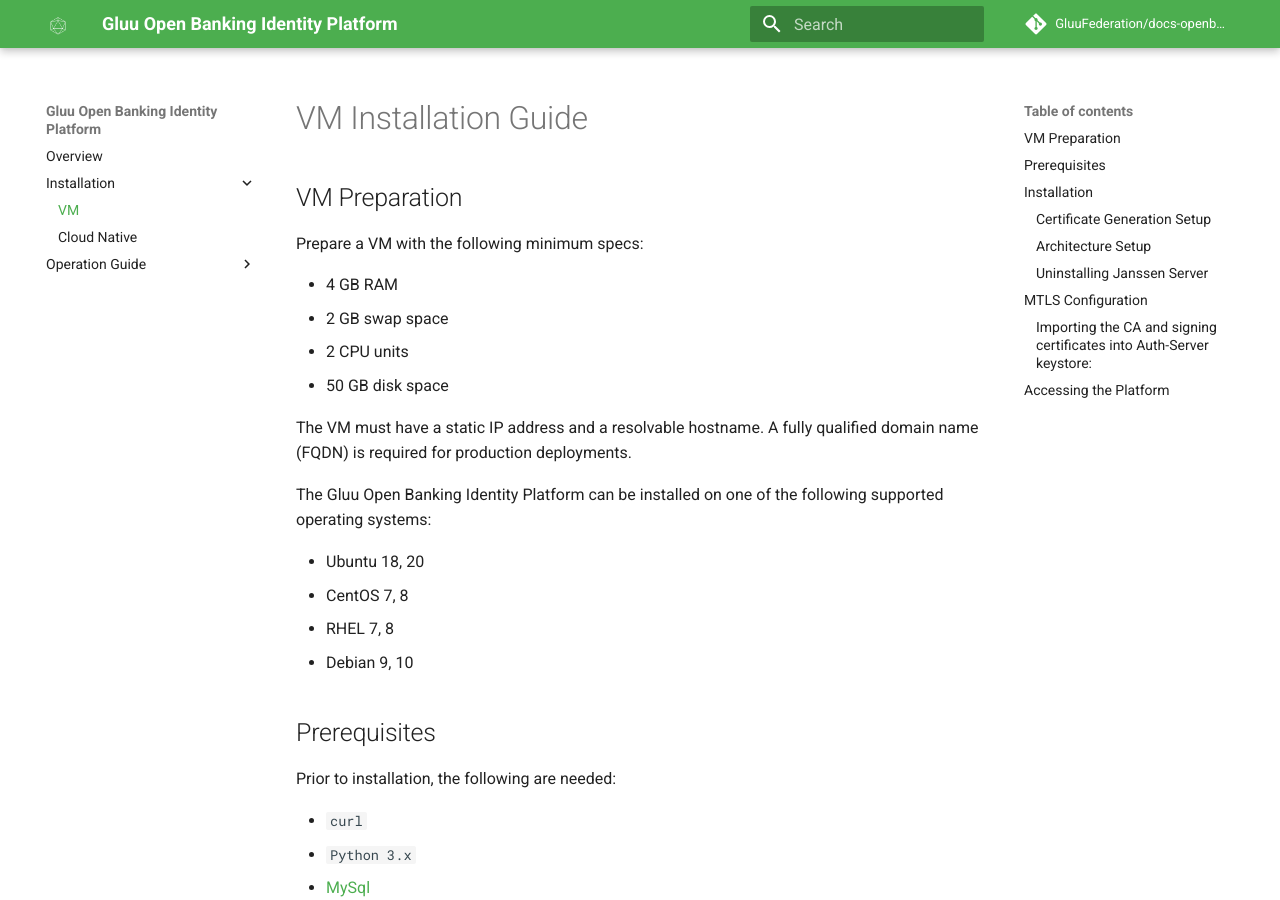
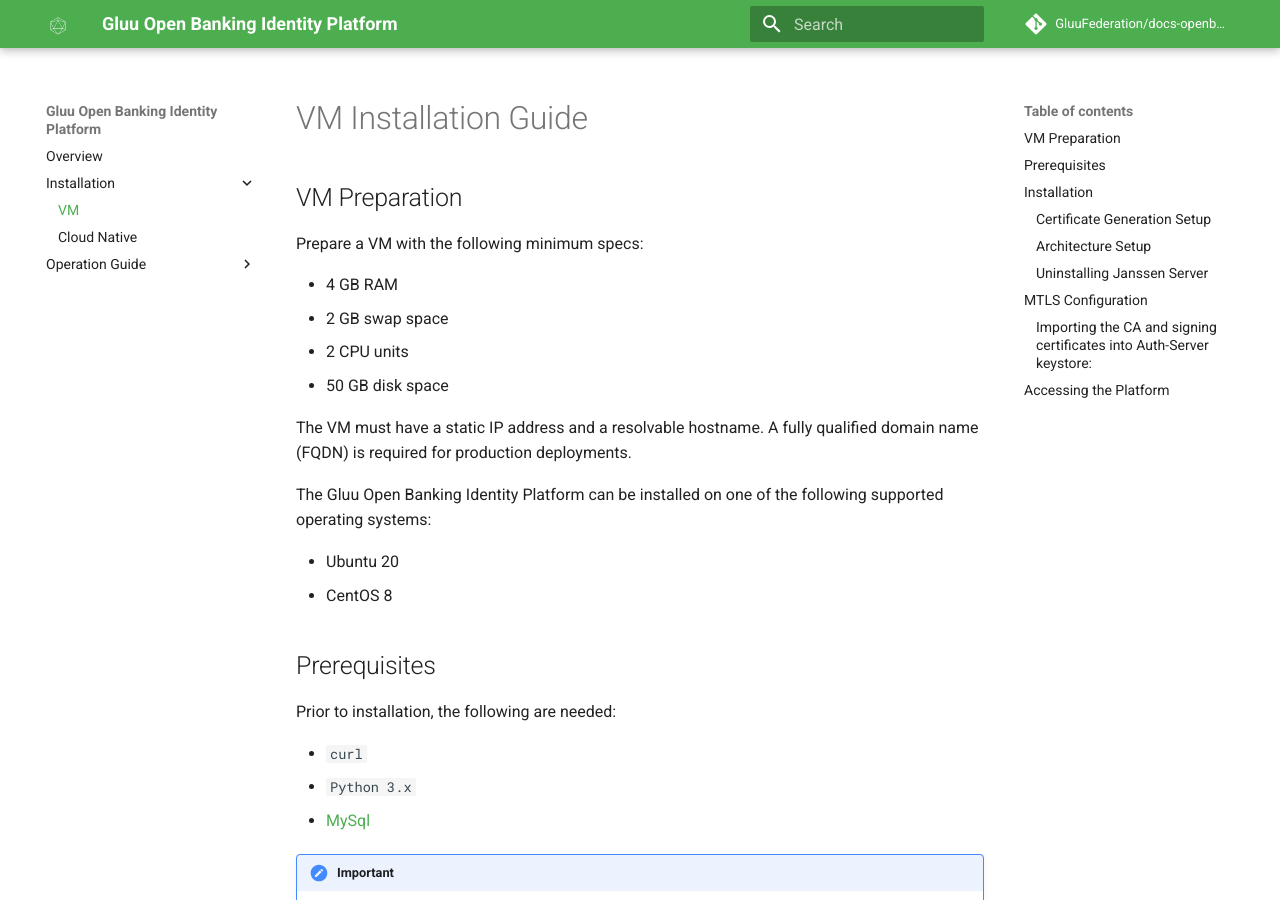
Before and after one commit to GluuFederation/docs-openbanking-prod, an MkDocs documentation site: the page built from docs/source/install-vm.md, in a window 1280 px wide and 900 px high. Built offline with MkDocs 1.6.1 and Material for MkDocs 9.7.7, drawn with Linux system fonts in a browser that asks for light colours; comment, search, counter and statistics services are not loaded.

Commit message:
Updated supported VMs

```diff
--- a/docs/source/install-vm.md
+++ b/docs/source/install-vm.md
@@ -13,10 +13,8 @@ The VM must have a static IP address and a resolvable hostname. A fully qualifie
 
 The Gluu Open Banking Identity Platform can be installed on one of the following supported operating systems:
 
-- Ubuntu 18, 20
-- CentOS 7, 8
-- RHEL 7, 8
-- Debian 9, 10
+- Ubuntu 20
+- CentOS 8
 
 ## Prerequisites
 
```
